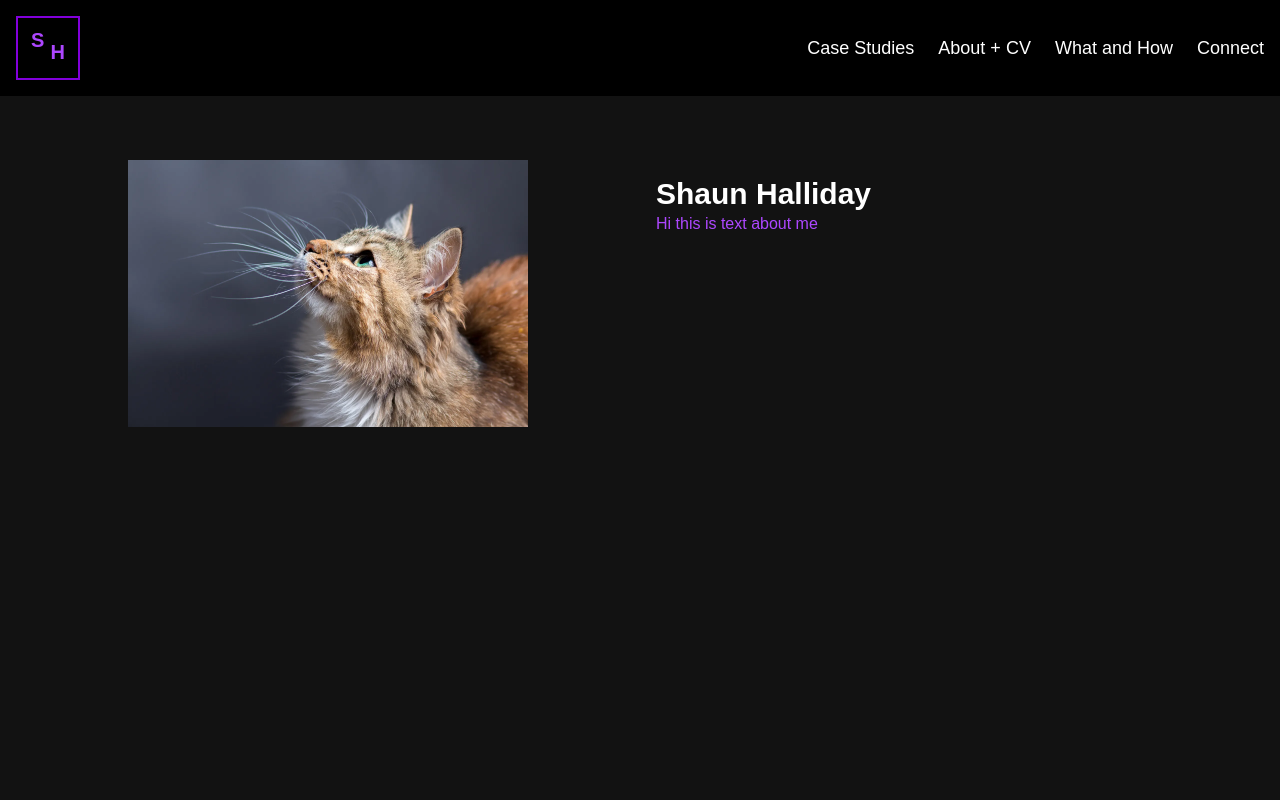
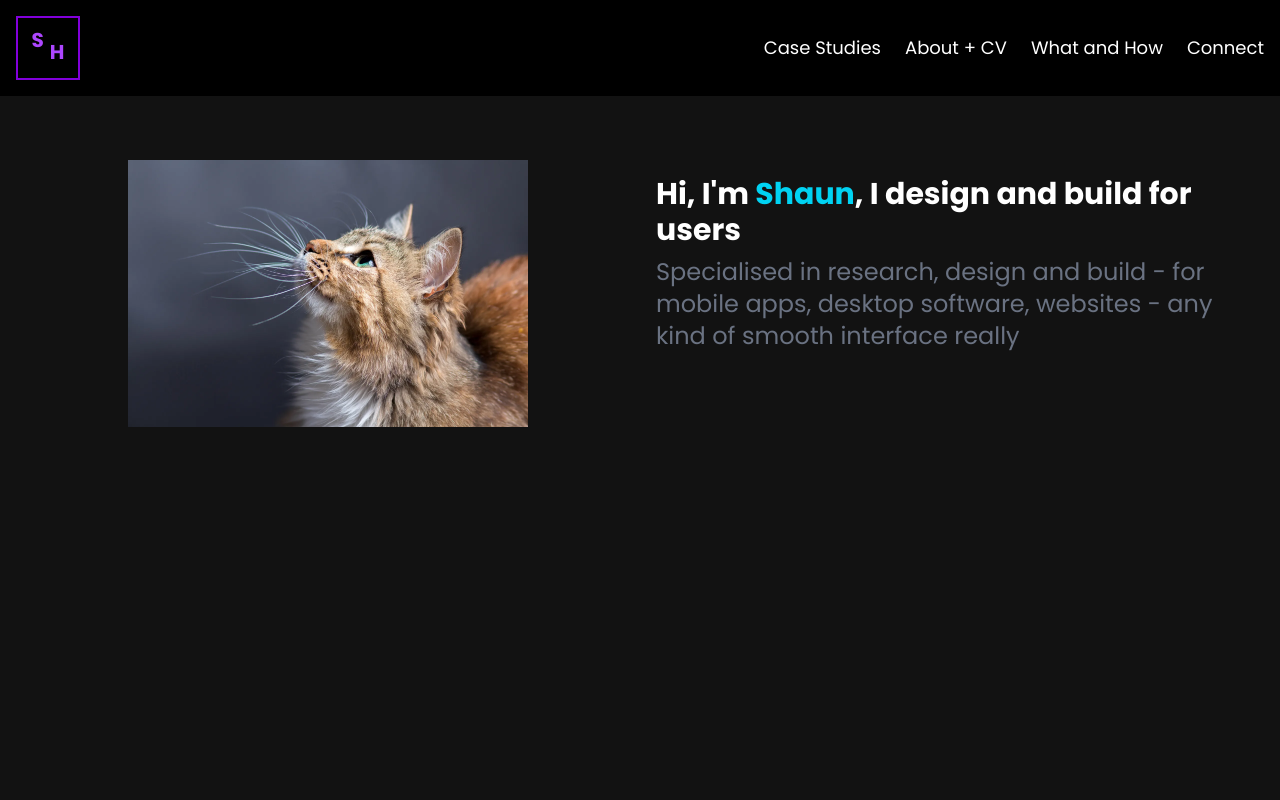
Before and after one commit to smolCat1512/vite-ux-project, a React (Vite) app: page / in a window 1280 px wide. Shown: the top 800 px of the page. Built offline with nearby package versions, Linux system fonts and the light colour scheme.

Commit message:
chore: Update Hero section text and apply Poppins font
Revised the Hero component with new introduction text and improved description. Updated global styles to use the Poppins font from Google Fonts and set it as the default font family.

```diff
--- a/src/components/Hero.tsx
+++ b/src/components/Hero.tsx
@@ -18,8 +18,17 @@ const Hero = () => {
 
         {/* Text Section */}
         <div className="text-center md:text-left sm:w-full md:w-1/2 p-4">
-          <h2 className="text-3xl font-bold">Shaun Halliday</h2>
-          <p className="text-purple-500">Hi this is text about me</p>
+          <div className="flex flex-row">
+            <h2 className="text-3xl font-bold">
+              Hi, I'm
+              <span className="text-3xl font-bold text-cyan-400"> Shaun</span>,
+              I design and build for users
+            </h2>
+          </div>
+          <p className="text-2xl pt-2 text-gray-500">
+            Specialised in research, design and build - for mobile apps, desktop
+            software, websites - any kind of smooth interface really
+          </p>
         </div>
       </div>
     </motion.section>
--- a/src/index.css
+++ b/src/index.css
@@ -1,3 +1,4 @@
+@import url("https://fonts.googleapis.com/css2?family=Poppins:ital,wght@0,100;0,200;0,300;0,400;0,500;0,600;0,700;0,800;0,900;1,100;1,200;1,300;1,400;1,500;1,600;1,700;1,800;1,900&display=swap");
 @import "tailwindcss";
 
 @media (prefers-color-scheme: dark) {
@@ -14,19 +15,18 @@
 
 html {
   scroll-behaviour: smooth;
-  scroll-padding:
-  var(--scroll-padding, 8rem);
+  scroll-padding: var(--scroll-padding, 8rem);
 }
 
 body {
   background-color: var(--background);
   color: var(--foreground);
-  font-family: Arial, Helvetica, sans-serif;
+  font-family: "Poppins", sans-serif;
 }
 
 /* Animated underline for navigation buttons */
 .nav-button::after {
-  content: '';
+  content: "";
   position: absolute;
   bottom: -2px;
   left: 0;
```
